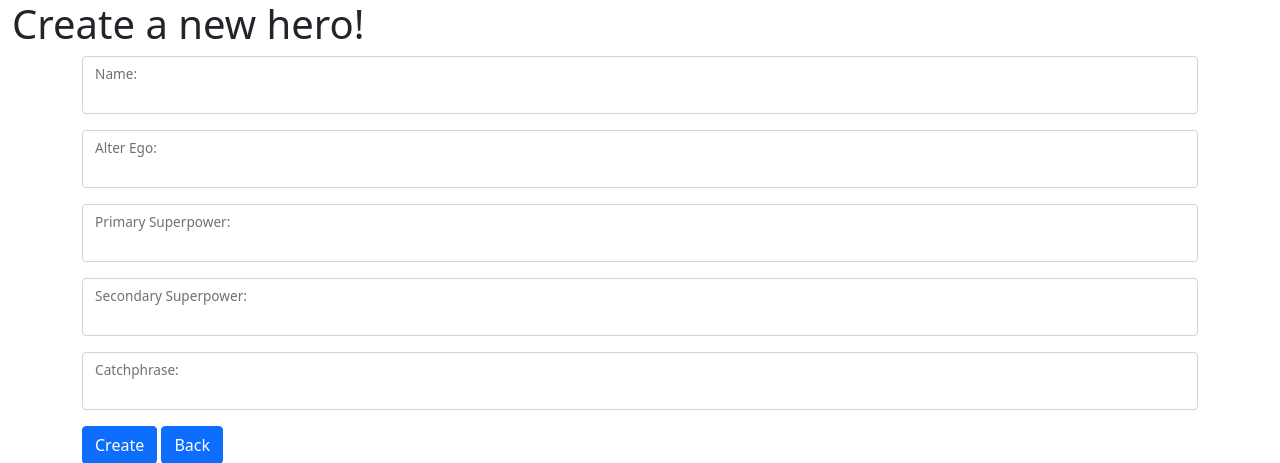
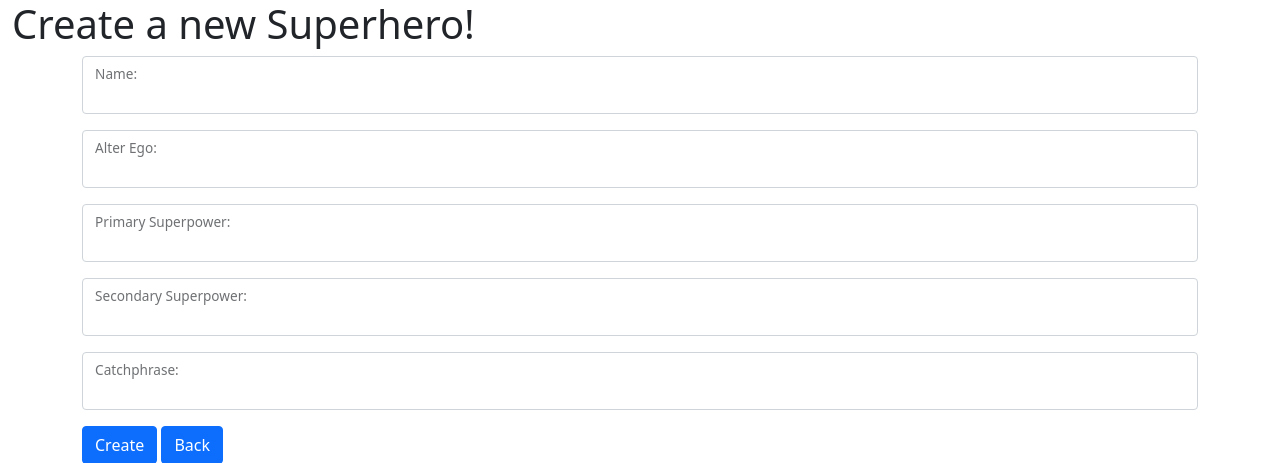
Before and after one commit to KacieHawkinsdev98/Superheroes_ProjectV2, a Django app: template Superheroes_Project/Superhero/templates/Superhero/create.html in a window 1280 px wide. Shown: the top 463 px of the page. Run offline with Django 3.2, Linux system fonts and the light colour scheme; the template is opened without the code that fills it, so the values that code supplies are empty.

Commit message:
fixed index.html and create.html and now list of superheros is rendered

```diff
--- a/Superheroes_Project/Superhero/templates/Superhero/create.html
+++ b/Superheroes_Project/Superhero/templates/Superhero/create.html
@@ -8,8 +8,8 @@
     <link href="https://cdn.jsdelivr.net/npm/bootstrap@5.0.2/dist/css/bootstrap.min.css" rel="stylesheet" integrity="sha384-EVSTQN3/azprG1Anm3QDgpJLIm9Nao0Yz1ztcQTwFspd3yD65VohhpuuCOmLASjC" crossorigin="anonymous">
 </head>
 <body>
-    <h1 class="container-fluid"> Create a new hero! </h1>
-    <form action="{% url 'superheros:create_new_hero' %}" method="post" class="container">
+    <h1 class="container-fluid"> Create a new Superhero! </h1>
+    <form action="{% url 'Superhero:create' %}" method="post" class="container">
         {% csrf_token %}
         <div class="form-floating mb-3">
             <input type="text" name="name" id="name" class="form-control">
@@ -32,7 +32,7 @@
             <label for="catchphrase" class="form-label">Catchphrase:</label>
         </div>
         <button type="submit" class="btn btn-primary">Create</button>
-        <a href="{% url 'superheros:index' %}"  class="btn btn-primary">Back</a>
+        <a href="{% url 'Superhero:index' %}"  class="btn btn-primary">Back</a>
     </form>
 
     <script src="https://cdn.jsdelivr.net/npm/bootstrap@5.0.2/dist/js/bootstrap.bundle.min.js" integrity="sha384-MrcW6ZMFYlzcLA8Nl+NtUVF0sA7MsXsP1UyJoMp4YLEuNSfAP+JcXn/tWtIaxVXM" crossorigin="anonymous"></script>
--- a/Superheroes_Project/Superhero/templates/Superhero/index.html
+++ b/Superheroes_Project/Superhero/templates/Superhero/index.html
@@ -16,7 +16,7 @@
         {% endfor %}
     </ul>
 
-    <a href="{% url 'Superhero:index' %}">Create New Superhero </a><br>
+    <a href="{% url 'Superhero:create' %}">Create New Superhero </a><br>
 
  </body>
 </html>
--- a/Superheroes_Project/Superhero/urls.py
+++ b/Superheroes_Project/Superhero/urls.py
@@ -6,9 +6,9 @@ from django.urls import path
 app_name = 'Superhero'
 urlpatterns = [
     path('', views.index, name='index'),
-    path('details/', views.detail, name='detail'),
-    path('new/', views.create, name='create_new_superheros'),
-    path('edit/', views.edit, name='edit_superheros'),
-    path('delete/', views.delete, name='delete_superheros')
+    path('detail', views.detail, name='detail'),
+    path('create', views.create, name='create'),
+    path('edit', views.edit, name='edit'),
+    path('delete', views.delete, name='delete')
 
 ]
--- a/Superheroes_Project/Superhero/views.py
+++ b/Superheroes_Project/Superhero/views.py
@@ -22,6 +22,7 @@ def detail(request, superheros_id):
 
 def create(request):
     if request.method == "POST":
+        print(request)
         name = request.POST.get('name')
         alter_ego_name = request.POST.get('alter_ego_name')
         primary_super_ability = request.POST.get('primary_super_ability')
@@ -43,7 +44,7 @@ def edit(request, superheros_id):
        superheros.catchphrase = request.POST.get('catchphrase')
        superheros.save()
        context = {
-          "superheroes": superheros
+          "superheros": superheros
         }
        return render(request, 'Superhero/detail.html', context)
     else:
```
